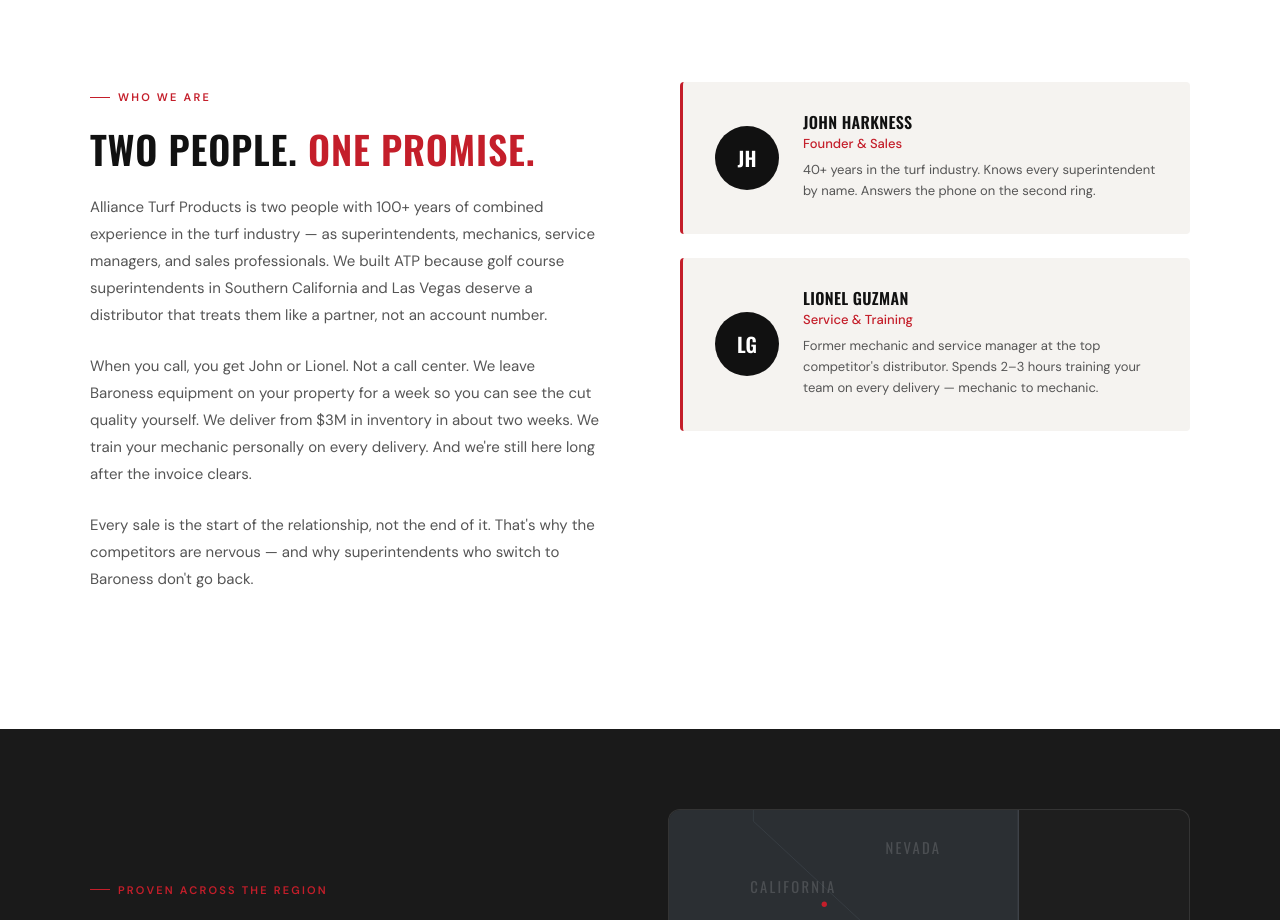
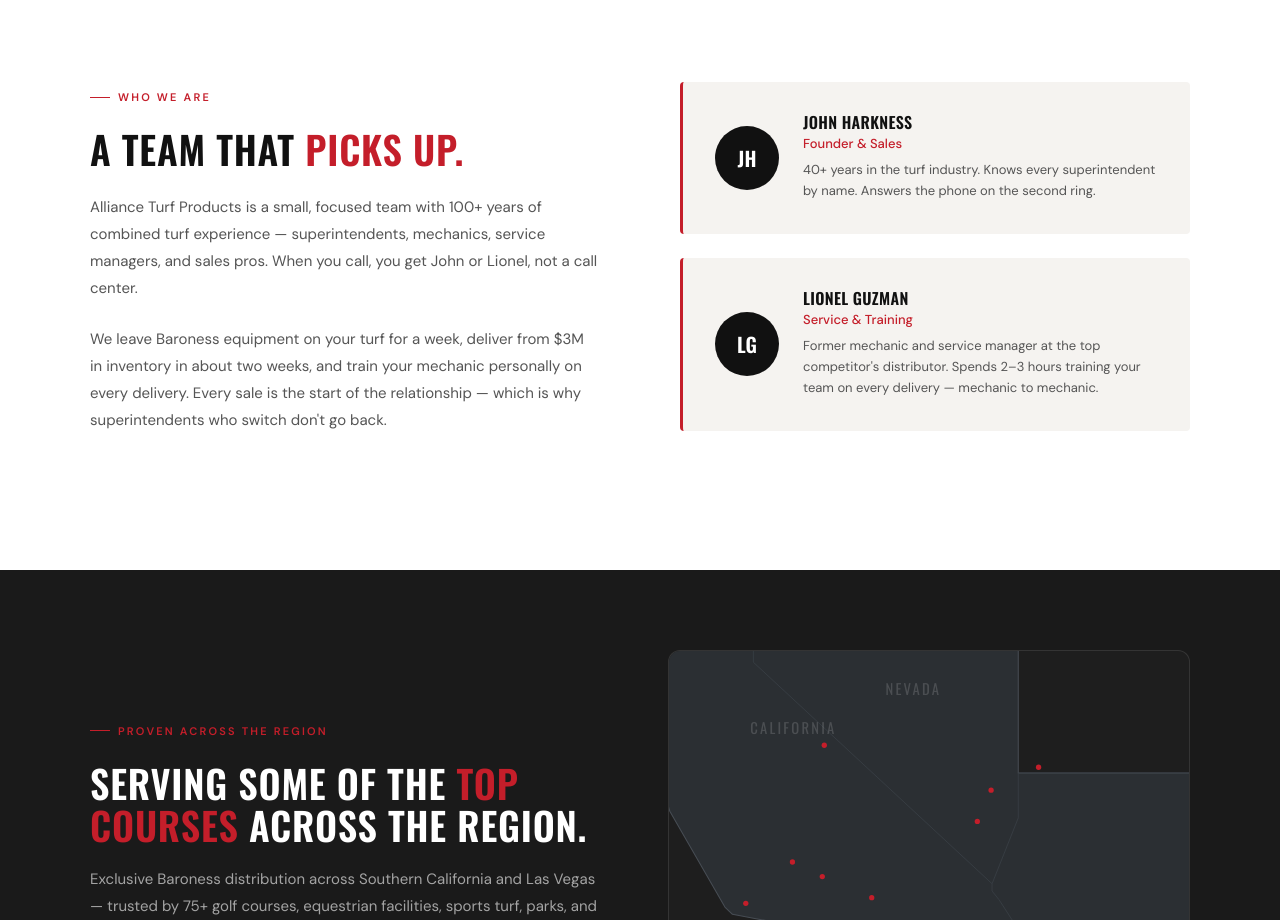
Before and after one commit to nbabrams/allianceturfproducts, a plain HTML site: page index.html in a window 1280 px wide. Shown: the part 4420-5340 px from the top of the page. Drawn offline with nearby package versions, Linux system fonts and the light colour scheme.

Commit message:
About: rebrand headline + tighten copy ~50% (no call center kept)

```diff
--- a/index.html
+++ b/index.html
@@ -715,15 +715,12 @@
   <div class="about-grid reveal">
     <div class="about-content">
       <div class="section-tag">Who We Are</div>
-      <h2>Two People. <em>One Promise.</em></h2>
+      <h2>A Team That <em>Picks Up.</em></h2>
       <p>
-        Alliance Turf Products is two people with 100+ years of combined experience in the turf industry — as superintendents, mechanics, service managers, and sales professionals. We built ATP because golf course superintendents in Southern California and Las Vegas deserve a distributor that treats them like a partner, not an account number.
+        Alliance Turf Products is a small, focused team with 100+ years of combined turf experience — superintendents, mechanics, service managers, and sales pros. When you call, you get John or Lionel, not a call center.
       </p>
       <p>
-        When you call, you get John or Lionel. Not a call center. We leave Baroness equipment on your property for a week so you can see the cut quality yourself. We deliver from $3M in inventory in about two weeks. We train your mechanic personally on every delivery. And we're still here long after the invoice clears.
-      </p>
-      <p>
-        Every sale is the start of the relationship, not the end of it. That's why the competitors are nervous — and why superintendents who switch to Baroness don't go back.
+        We leave Baroness equipment on your turf for a week, deliver from $3M in inventory in about two weeks, and train your mechanic personally on every delivery. Every sale is the start of the relationship — which is why superintendents who switch don't go back.
       </p>
     </div>
     <div>
```
